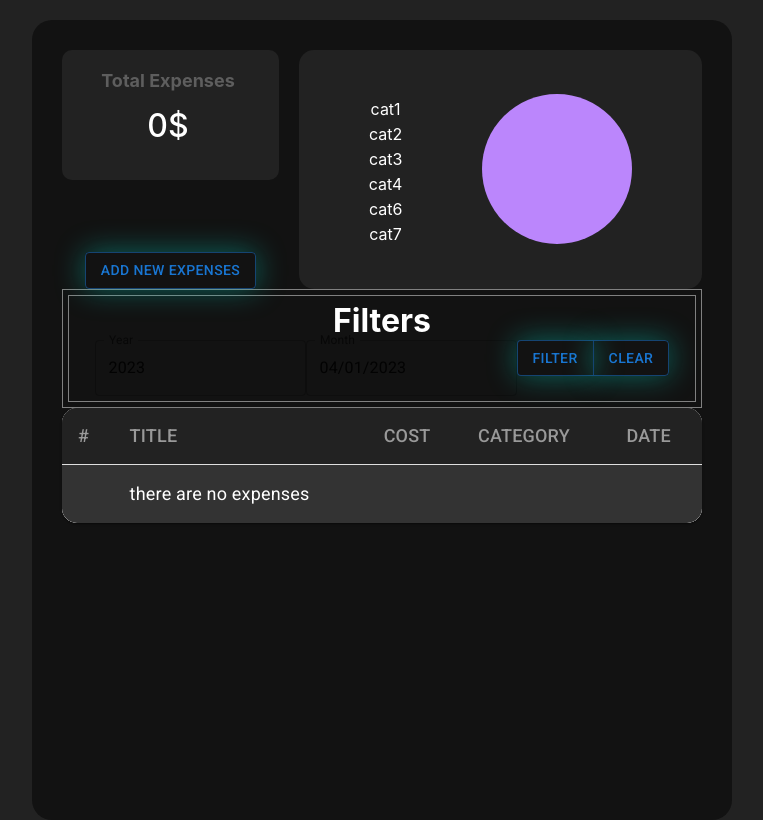
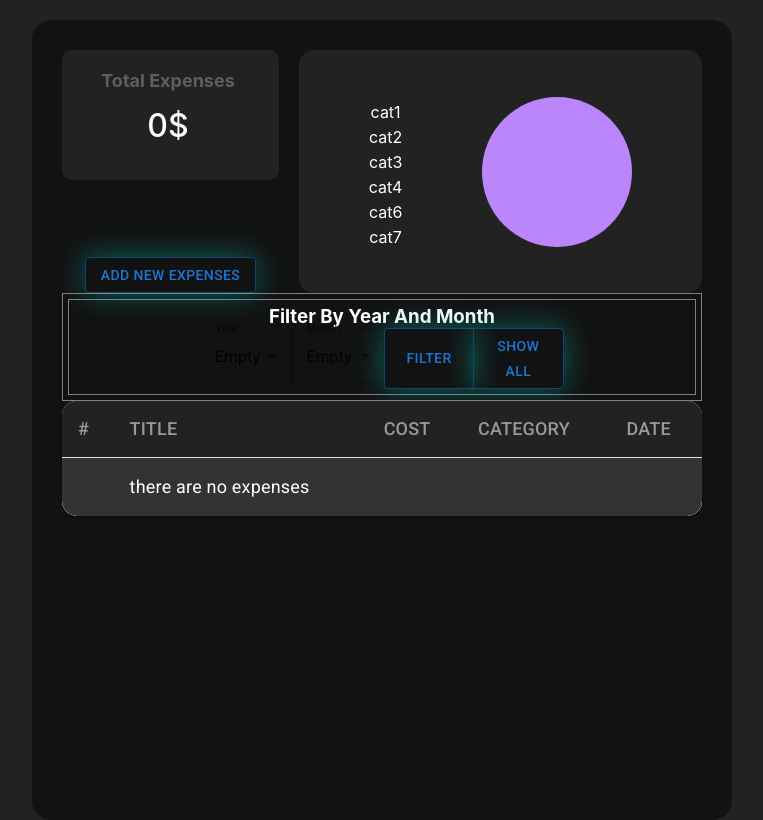
Before and after one commit to srjuchenko/expense-manager, a React (Create React App) app: page / in a window 1280 px wide. Shown: the whole page, without its empty margins (258-1021 px from the left). Built offline with nearby package versions, Linux system fonts and the light colour scheme.

Commit message:
fix filter (#13)

```diff
--- a/src/components/Filters/Filters.js
+++ b/src/components/Filters/Filters.js
@@ -1,54 +1,82 @@
 import { useState } from 'react';
-import { Button, ButtonGroup } from "@mui/material";
+import { Button, ButtonGroup, FormControl, FormControlLabel, InputLabel, MenuItem, Select } from "@mui/material";
 import Storage from "../../utils/Storage";
-import TextField from '@mui/material/TextField';
-import { DatePicker } from '@mui/x-date-pickers/DatePicker';
-import { LocalizationProvider } from '@mui/x-date-pickers/LocalizationProvider';
-import { AdapterDayjs } from '@mui/x-date-pickers/AdapterDayjs';
 import dayjs from 'dayjs';
 import "./Filters.css";
 
-const clear = async(onUpdateExpense) => {
+const clear = async(onUpdateExpense, setValue) => {
     const data = await Storage.getItems()
     onUpdateExpense(data)
+    setValue({year: -1, month: -1})
 }
 
 const updateFilter = async(onUpdateExpense, value) => {
     let data = await Storage.getItems()
-    const date = new Date(value)
-    data = data.filter(d => new Date(d.date).getYear() == date.getYear()
-                            && new Date(d.date).getMonth() == date.getMonth());
+    if (value.year != -1)
+        data = data.filter(d => new Date(d.date).getYear() == value.year);
+    if (value.month != -1)
+        data = data.filter(d=> new Date(d.date).getMonth() == value.month);
     onUpdateExpense(data)
 }
 
+const MONTHS = [
+    "January",
+    "February",
+    "March",
+    "April",
+    "May",
+    "June",
+    "July",
+    "August",
+    "September",
+    "October",
+    "November",
+    "December"
+]
+const YEARS =
+    Array.from(
+    { length: (2030 - 1950) / 1 + 1 },
+    (value, index) => 1950 + index * 1
+    );
+
 function Filters(props) {
-    const [value, setValue] = useState(dayjs('2023-04'));
+    const [value, setValue] = useState({year: -1, month: -1});
     return (
         <div className="filters">
-            <h1>Filters</h1>
-            <LocalizationProvider dateAdapter={AdapterDayjs}>
-                <DatePicker
-                    views={['year']}
+            <h3>Filter By Year And Month</h3>
+            <FormControl>
+                <InputLabel id="Year-label">Year</InputLabel>
+                <Select
+                    labelId="Year-label"
+                    id="Year"
+                    value={value.year}
                     label="Year"
-                    value={value}
-                    onChange={(newValue) => {
-                        setValue(newValue);
+                    onChange={(event) => {
+                        setValue({year: event.target.value , month: value.month});
                     }}
-                    renderInput={(params) => <TextField {...params} helperText={null} />}
-                />
-                <DatePicker
-                    views={['month']}
+                >
+                    <MenuItem value="-1">Empty</MenuItem>
+                    {YEARS.map((x)=> <MenuItem value={x}>{x}</MenuItem>)}
+                </Select>
+            </FormControl>
+            <FormControl>
+            <InputLabel id="month-label">Month</InputLabel>
+                <Select
+                    labelId="month-label"
+                    id="month"
+                    value={value.month}
                     label="Month"
-                    value={value}
-                    onChange={(newValue) => {
-                        setValue(newValue);
+                    onChange={(event) => {
+                        setValue({year: value.year, month: event.target.value});
                     }}
-                    renderInput={(params) => <TextField {...params} helperText={null} />}
-                />
-            </LocalizationProvider>
+                >
+                    <MenuItem value="-1">Empty</MenuItem>
+                    {MONTHS.map((x, index)=> <MenuItem value={index}>{x}</MenuItem>)}
+                </Select>
+            </FormControl>
             <ButtonGroup variant="outlined" aria-label="outlined button group">
                 <Button onClick={() => updateFilter(props.onUpdateExpense, value)}>Filter</Button>
-                <Button onClick={() => clear(props.onUpdateExpense)}>Clear</Button>
+                <Button onClick={() => clear(props.onUpdateExpense, setValue)}>Show All</Button>
             </ButtonGroup>
         </div>
       );
```
